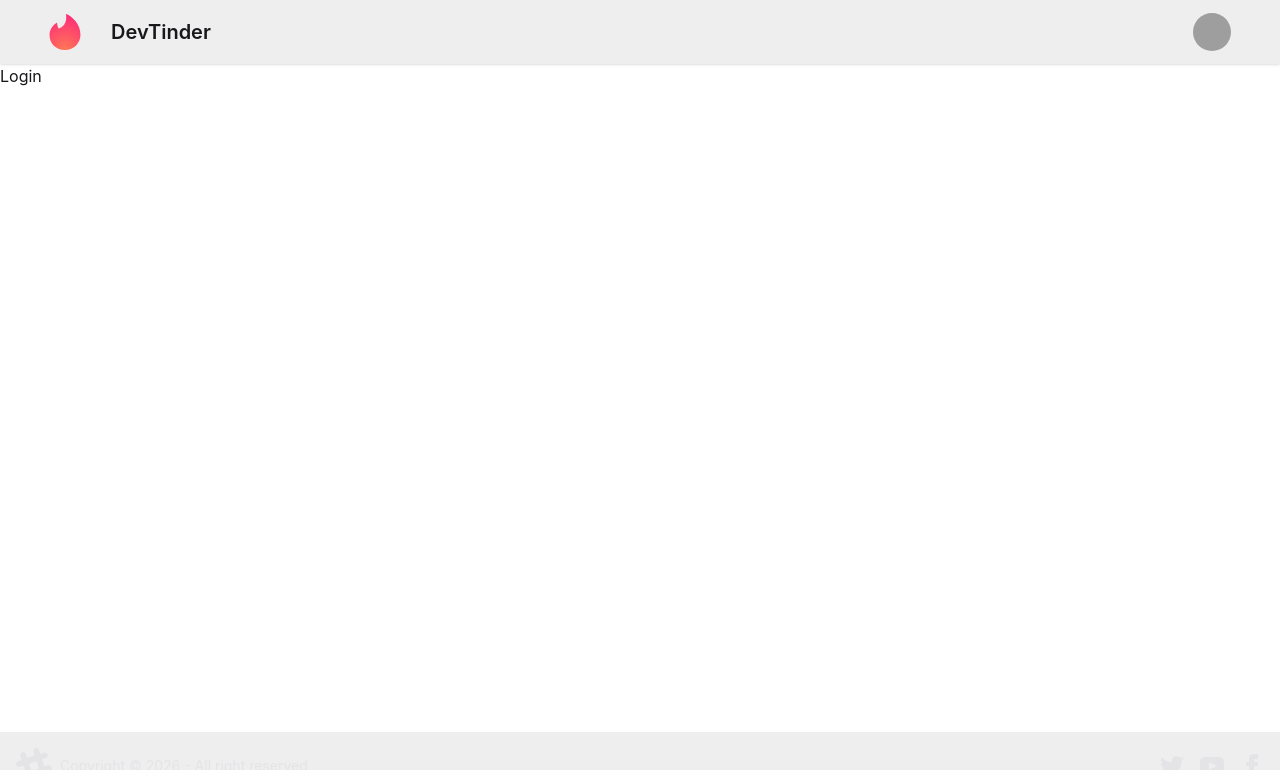
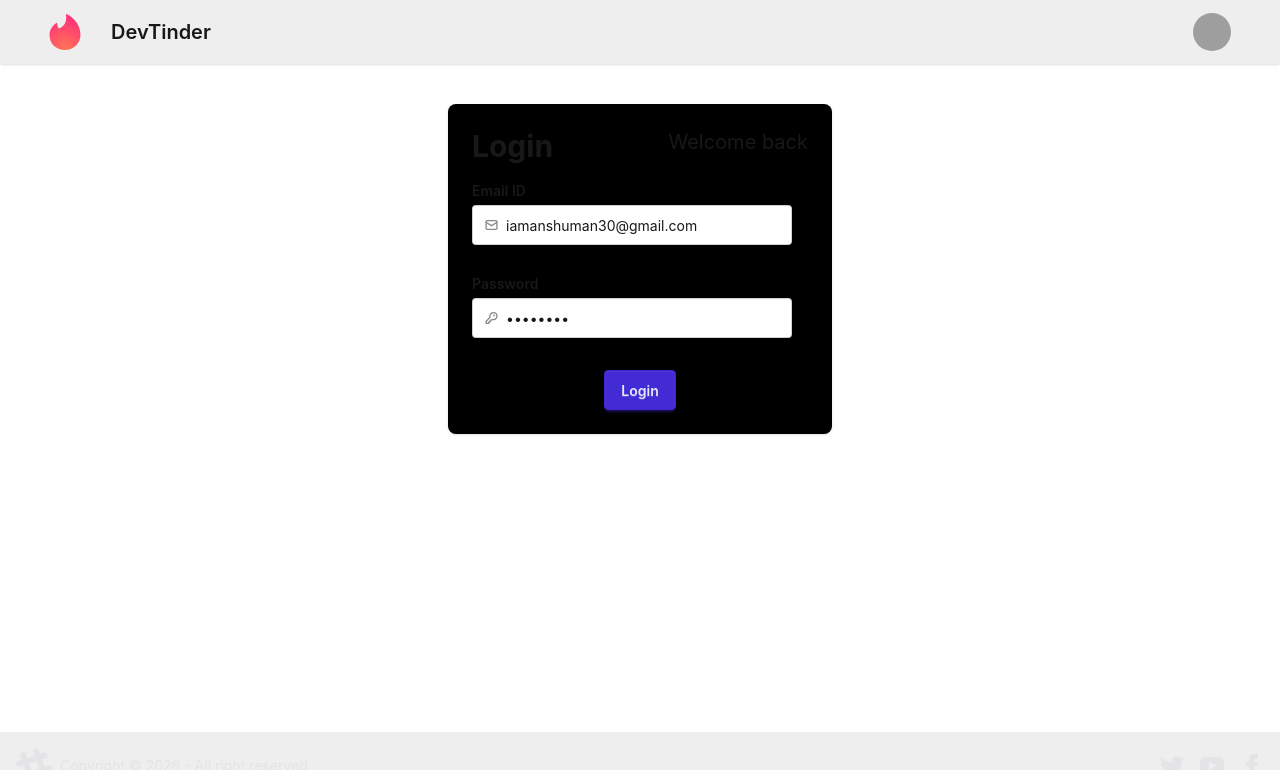
Before and after one commit to Ansh30a/AKXR, a React (Vite) app in the folder BE-01/NamasteNodeJS/devTinder-web/: page /login in a window 1280 px wide. Shown: the top 770 px of the page. Built offline with nearby package versions, Linux system fonts and the light colour scheme; grey boxes are pictures that could not be loaded.

Commit message:
feat: add axios dependency, update @types/node, and implement Login component with form handling

```diff
--- a/BE-01/NamasteNodeJS/devTinder-web/package.json
+++ b/BE-01/NamasteNodeJS/devTinder-web/package.json
@@ -10,6 +10,7 @@
         "preview": "vite preview"
     },
     "dependencies": {
+        "axios": "^1.16.0",
         "react": "^19.2.5",
         "react-dom": "^19.2.5",
         "react-router-dom": "^7.14.2"
@@ -17,7 +18,7 @@
     "devDependencies": {
         "@eslint/js": "^10.0.1",
         "@tailwindcss/vite": "^4.2.4",
-        "@types/node": "^24.12.2",
+        "@types/node": "^25.6.0",
         "@types/react": "^19.2.14",
         "@types/react-dom": "^19.2.3",
         "@vitejs/plugin-react": "^6.0.1",
--- a/BE-01/NamasteNodeJS/devTinder-web/src/components/Login.tsx
+++ b/BE-01/NamasteNodeJS/devTinder-web/src/components/Login.tsx
@@ -1,5 +1,120 @@
+import axios from "axios";
+import { useState } from "react";
+
 const Login = () => {
-    return <div>Login</div>;
+    const [emailId, setEmailId] = useState<string>("iamanshuman30@gmail.com");
+    const [password, setPassword] = useState<string>("Ansh@123");
+
+    const handleLogin = async () => {
+        try {
+            const res = await axios.post(import.meta.env.VITE_BASE_API_URL!, {
+                emailId,
+                password,
+            });
+            console.log(res);
+        } catch (err) {
+            console.error(err);
+        }
+    };
+
+    return (
+        <div className="flex justify-center mt-10">
+            <div className="card w-96 bg-black shadow-sm">
+                <div className="card-body">
+                    {/* <span className="badge badge-xs badge-warning">
+                        Most Popular
+                    </span> */}
+                    <div className="flex justify-between">
+                        <h2 className="text-3xl font-bold">Login</h2>
+                        <span className="text-xl">Welcome back</span>
+                    </div>
+                    <div>
+                        {/* -------------- EMAIL -------------- */}
+                        <legend className="fieldset-legend">Email ID</legend>
+                        <label className="input validator">
+                            <svg
+                                className="h-[1em] opacity-50"
+                                xmlns="http://www.w3.org/2000/svg"
+                                viewBox="0 0 24 24"
+                            >
+                                <g
+                                    strokeLinejoin="round"
+                                    strokeLinecap="round"
+                                    strokeWidth="2.5"
+                                    fill="none"
+                                    stroke="currentColor"
+                                >
+                                    <rect
+                                        width="20"
+                                        height="16"
+                                        x="2"
+                                        y="4"
+                                        rx="2"
+                                    ></rect>
+                                    <path d="m22 7-8.97 5.7a1.94 1.94 0 0 1-2.06 0L2 7"></path>
+                                </g>
+                            </svg>
+                            <input
+                                type="email"
+                                placeholder="mail@site.com"
+                                required
+                                value={emailId}
+                                onChange={(e) => setEmailId(e.target.value)}
+                            />
+                        </label>
+                        <div className="validator-hint hidden">
+                            Enter valid email address
+                        </div>
+
+                        {/* -------------- PASSWORD -------------- */}
+                        <legend className="fieldset-legend mt-5">
+                            Password
+                        </legend>
+
+                        <label className="input">
+                            <svg
+                                className="h-[1em] opacity-50"
+                                xmlns="http://www.w3.org/2000/svg"
+                                viewBox="0 0 24 24"
+                            >
+                                <g
+                                    strokeLinejoin="round"
+                                    strokeLinecap="round"
+                                    strokeWidth="2.5"
+                                    fill="none"
+                                    stroke="currentColor"
+                                >
+                                    <path d="M2.586 17.414A2 2 0 0 0 2 18.828V21a1 1 0 0 0 1 1h3a1 1 0 0 0 1-1v-1a1 1 0 0 1 1-1h1a1 1 0 0 0 1-1v-1a1 1 0 0 1 1-1h.172a2 2 0 0 0 1.414-.586l.814-.814a6.5 6.5 0 1 0-4-4z"></path>
+                                    <circle
+                                        cx="16.5"
+                                        cy="7.5"
+                                        r=".5"
+                                        fill="currentColor"
+                                    ></circle>
+                                </g>
+                            </svg>
+                            <input
+                                type="password"
+                                required
+                                placeholder="Password"
+                                value={password}
+                                onChange={(e) => setPassword(e.target.value)}
+                            />
+                        </label>
+                    </div>
+
+                    <div className="mt-6 items-center mx-auto">
+                        <button
+                            className="btn btn-primary btn-block"
+                            onClick={handleLogin}
+                        >
+                            Login
+                        </button>
+                    </div>
+                </div>
+            </div>
+        </div>
+    );
 };
 
 export default Login;
```
Also changed, not shown: 1 other file (tests, documents, lock files or other folders).
